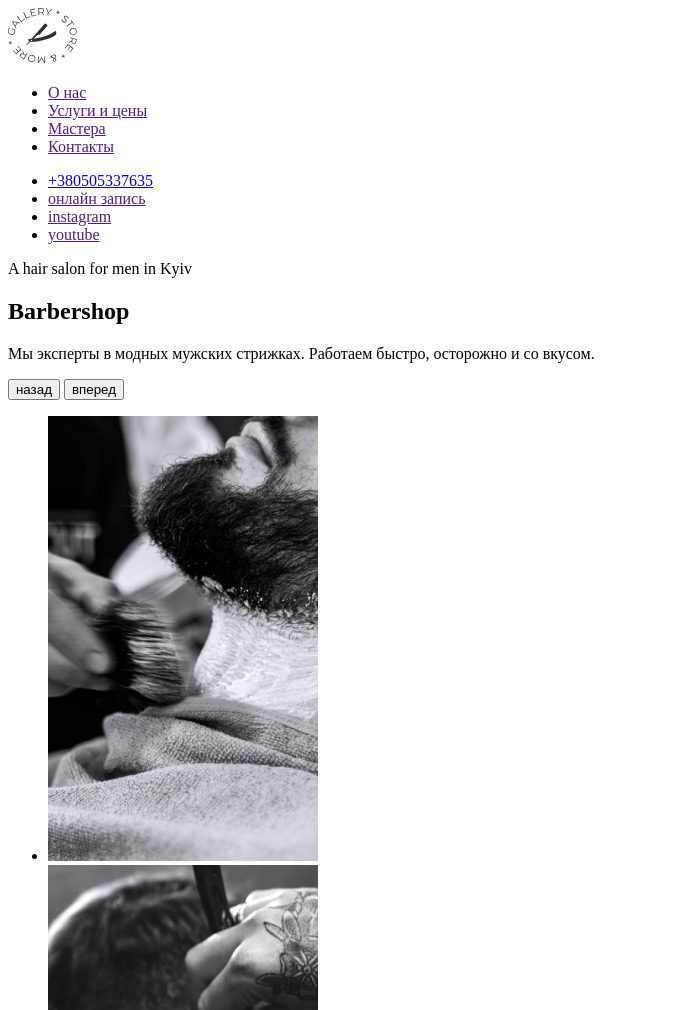
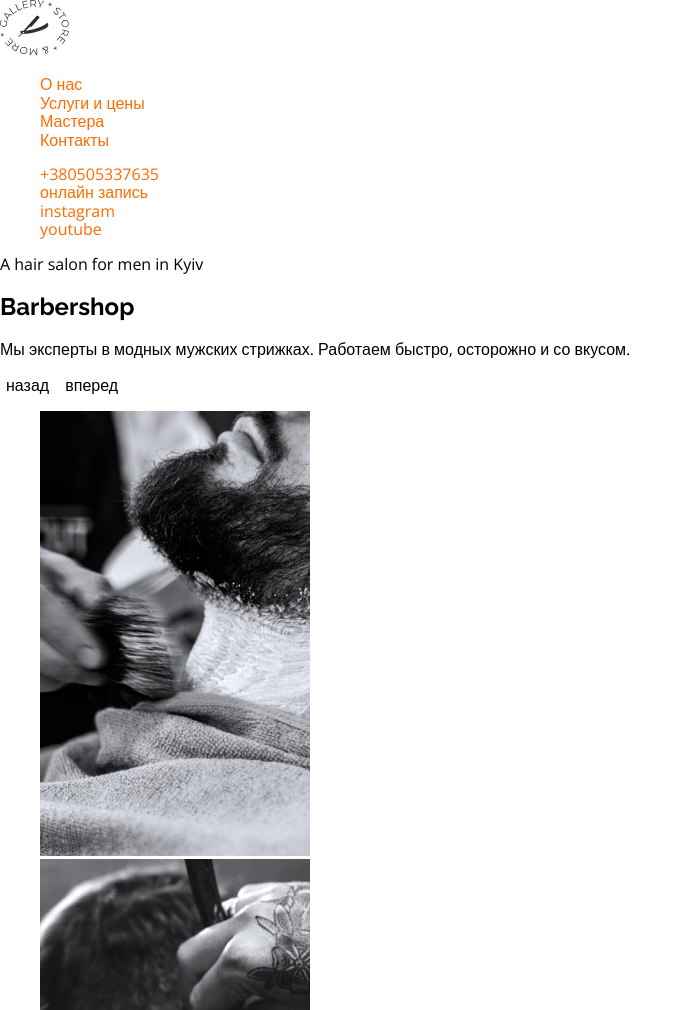
Before and after one commit to vmorgunov/fe33-module-2-practice, a plain HTML site: page index.html in a window 1280 px wide. Shown: the top 1010 px of the page, without its empty margins (0-692 px from the left). Drawn offline with nearby package versions, Linux system fonts and the light colour scheme; files that its build step writes are made by us from their sources.

Commit message:
формил стили, добавил шрифты, создал переменные

```diff
--- a/css/style.css
+++ b/css/style.css
@@ -0,0 +1,16 @@
+body {
+  font-family: 'Open Sans', sans-serif;
+}
+
+.title {
+  font-family: 'Raleway', sans-serif;
+}
+
+.page-header a {
+  color: var(--orange-text);
+}
+
+.hero-btn {
+  border: none;
+  background: transparent;
+}
--- /dev/null
+++ b/css/variables.css
@@ -0,0 +1,22 @@
+:root {
+  --white-text: rgba(255, 255, 255, 1);
+  --grey-text: rgba(157, 164, 189, 1);
+  --grey-text-op60: rgba(157, 164, 189, 0.6);
+  --grey-text-op40: rgba(157, 164, 189, 0.4);
+
+  --graphite: rgba(48, 48, 48, 1);
+  --graphite-light: rgba(85, 85, 85, 1);
+
+  --orange-text: rgba(255, 108, 0, 1);
+
+  --back-light-grey: rgba(247, 247, 247, 1);
+}
+
+ul {
+  list-style: none;
+}
+
+a {
+  text-decoration: none;
+  font-style: normal;
+}
--- a/index.html
+++ b/index.html
@@ -4,10 +4,20 @@
     <meta charset="UTF-8" />
     <meta name="viewport" content="width=device-width, initial-scale=1.0" />
     <title>Barbershop</title>
-    <link rel="stylesheet" href="style.css" />
+    <link rel="preconnect" href="https://fonts.gstatic.com" />
+    <link
+      href="https://fonts.googleapis.com/css2?family=Open+Sans:wght@400;600&family=Raleway:wght@700&display=swap"
+      rel="stylesheet"
+    />
+    <link
+      rel="stylesheet"
+      href="https://cdn.jsdelivr.net/npm/modern-normalize@1.0.0/modern-normalize.min.css"
+    />
+    <link rel="stylesheet" href="./css/variables.css" />
+    <link rel="stylesheet" href="./css/style.css" />
   </head>
   <body>
-    <header>
+    <header class="page-header">
       <nav>
         <a href="">
           <img src="./images/Logo.svg" alt="Logo" />
@@ -45,13 +55,13 @@
     <main>
       <section>
         <p>A hair salon for men in Kyiv</p>
-        <h1>Barbershop</h1>
+        <h1 class="title">Barbershop</h1>
         <p>
           Мы эксперты в модных мужских стрижках. Работаем быстро, осторожно и со
           вкусом.
         </p>
-        <button>назад</button>
-        <button>вперед</button>
+        <button class="hero-btn">назад</button>
+        <button class="hero-btn">вперед</button>
       </section>
       <section>
         <ul>
```
